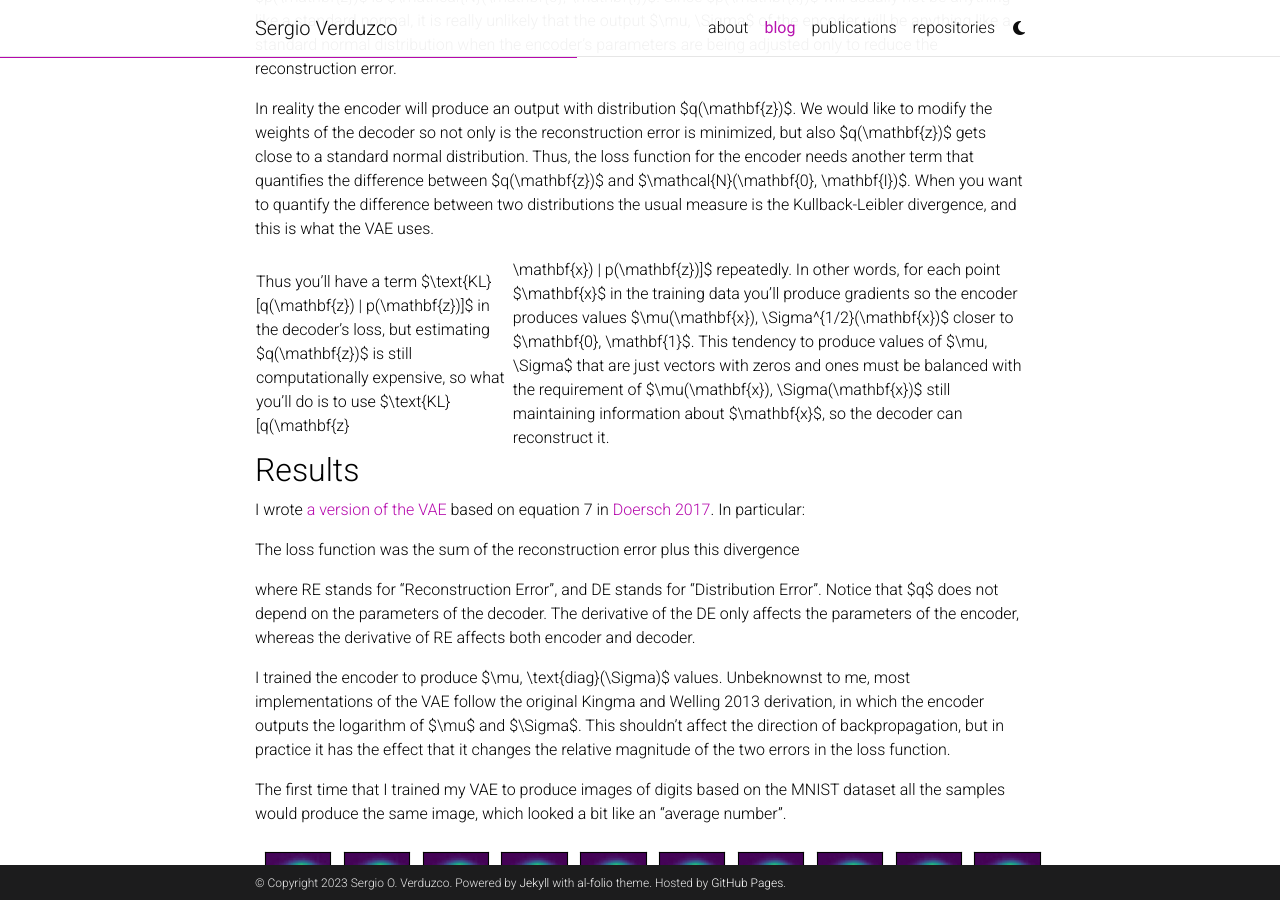
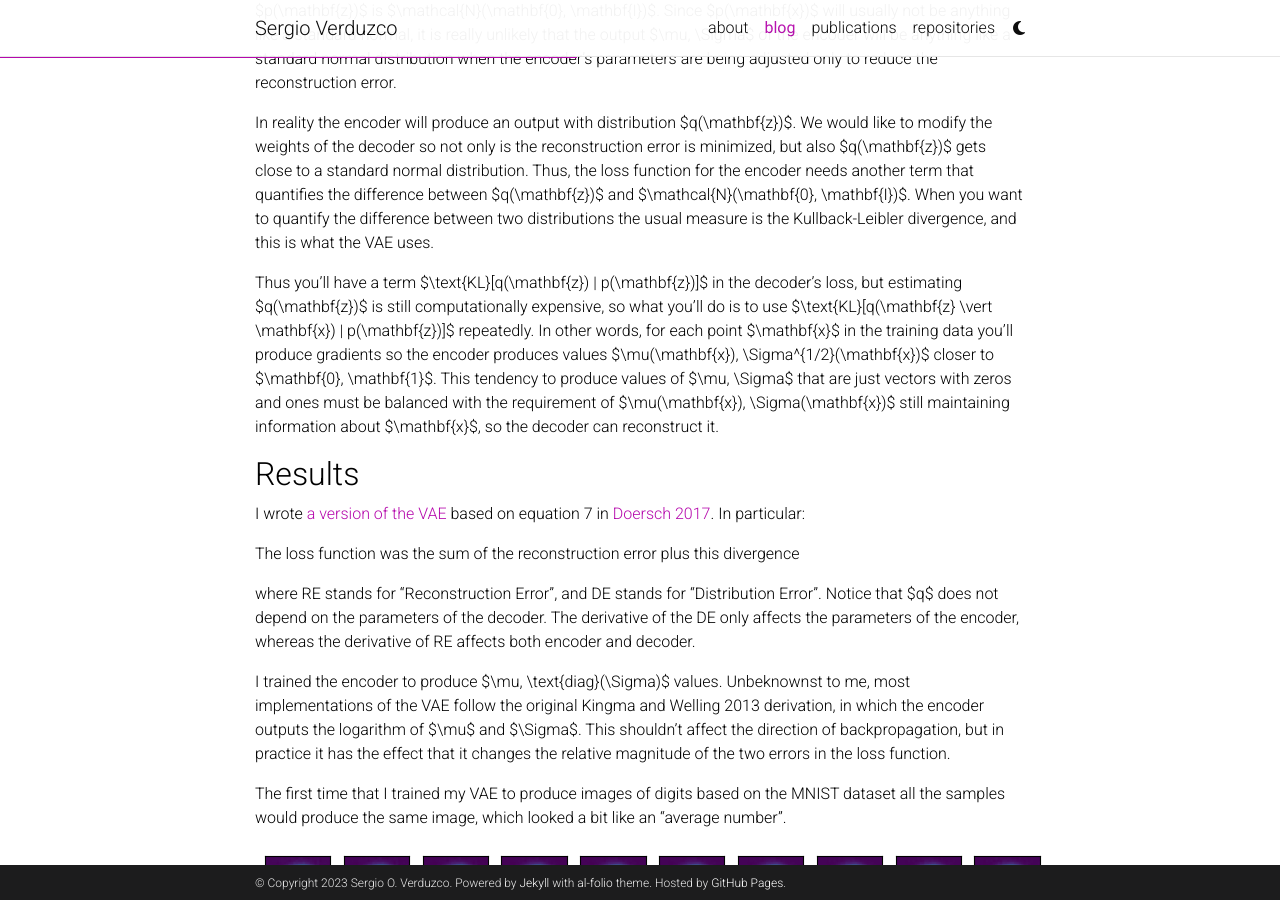
Before and after one commit to sergio-verduzco/sergio-verduzco.github.io, a Jekyll site: the page built from _posts/2023-06-28-variational-autoencoder.md, in a window 1280 px wide and 900 px high, scrolled down 2605 px. Built offline with Jekyll 4.4.1, drawn with Linux system fonts in a browser that asks for light colours; formulas are drawn with MathJax 3; comment, search, counter and statistics services are not loaded; a style sheet for code colours, icons or effects is not loaded; some of the changed text lies outside the part shown.

Commit message:
Restore content.

```diff
--- a/_posts/2023-06-28-variational-autoencoder.md
+++ b/_posts/2023-06-28-variational-autoencoder.md
@@ -24,7 +24,7 @@
 
 ## The VAE
 
-The [variational autoencoder](https://arxiv.org/abs/1312.6114) is an architecture capable of learning the latent variables $\mathbf{z}$ that correspond to a given input $\mathbf{x}$ (in other words, approximately learning the distribution $p(\mathbf{z}| \mathbf{x})$), and of producing a decoder network that, given $\mathbf{z}$, yields a corresponding value of $\mathbf{x}$. Moreover, the $\mathbf{z}$ variables it learns are such that $p(\mathbf{z})$ is close to a multivariate normal distribution, so we can sample $\mathbf{z}$ values and feed them to the decoder in order to produce synthetic data!
+The [variational autoencoder](https://arxiv.org/abs/1312.6114) is an architecture capable of learning the latent variables $\mathbf{z}$ that correspond to a given input $\mathbf{x}$ (in other words, approximately learning the distribution $p(\mathbf{z} \vert \mathbf{x})$), and of producing a decoder network that, given $\mathbf{z}$, yields a corresponding value of $\mathbf{x}$. Moreover, the $\mathbf{z}$ variables it learns are such that $p(\mathbf{z})$ is close to a multivariate normal distribution, so we can sample $\mathbf{z}$ values and feed them to the decoder in order to produce synthetic data!
 
 I'll skip all the math (there are better explanations out there), and jump into what the VAE is computationally, what is the intuition, and how you train it.
 
@@ -48,7 +48,7 @@
 
 In reality the encoder will produce an output with distribution $q(\mathbf{z})$. We would like to modify the weights of the decoder so not only is the reconstruction error is minimized, but also $q(\mathbf{z})$ gets close to a standard normal distribution. Thus, the loss function for the encoder needs another term that quantifies the difference between $q(\mathbf{z})$ and $\mathcal{N}(\mathbf{0}, \mathbf{I})$. When you want to quantify the difference between two distributions the usual measure is the Kullback-Leibler divergence, and this is what the VAE uses.
 
-Thus you'll have a term $\text{KL}[q(\mathbf{z}) \| p(\mathbf{z})]$ in the decoder's loss, but estimating $q(\mathbf{z})$ is still computationally expensive, so what you'll do is to use $\text{KL}[q(\mathbf{z}|\mathbf{x}) \| p(\mathbf{z})]$ repeatedly. In other words, for each point $\mathbf{x}$ in the training data you'll produce gradients so the encoder produces values $\mu(\mathbf{x}), \Sigma^{1/2}(\mathbf{x})$ closer to $\mathbf{0}, \mathbf{1}$. This tendency to produce values of $\mu, \Sigma$ that are just vectors with zeros and ones must be balanced with the requirement of $\mu(\mathbf{x}), \Sigma(\mathbf{x})$ still maintaining information about $\mathbf{x}$, so the decoder can reconstruct it.
+Thus you'll have a term $\text{KL}[q(\mathbf{z}) \| p(\mathbf{z})]$ in the decoder's loss, but estimating $q(\mathbf{z})$ is still computationally expensive, so what you'll do is to use $\text{KL}[q(\mathbf{z} \vert \mathbf{x}) \| p(\mathbf{z})]$ repeatedly. In other words, for each point $\mathbf{x}$ in the training data you'll produce gradients so the encoder produces values $\mu(\mathbf{x}), \Sigma^{1/2}(\mathbf{x})$ closer to $\mathbf{0}, \mathbf{1}$. This tendency to produce values of $\mu, \Sigma$ that are just vectors with zeros and ones must be balanced with the requirement of $\mu(\mathbf{x}), \Sigma(\mathbf{x})$ still maintaining information about $\mathbf{x}$, so the decoder can reconstruct it.
 
 
 ## Results
```
Also changed, not shown: _posts/2023-07-27-vrnn.md (+1 -1 lines).
